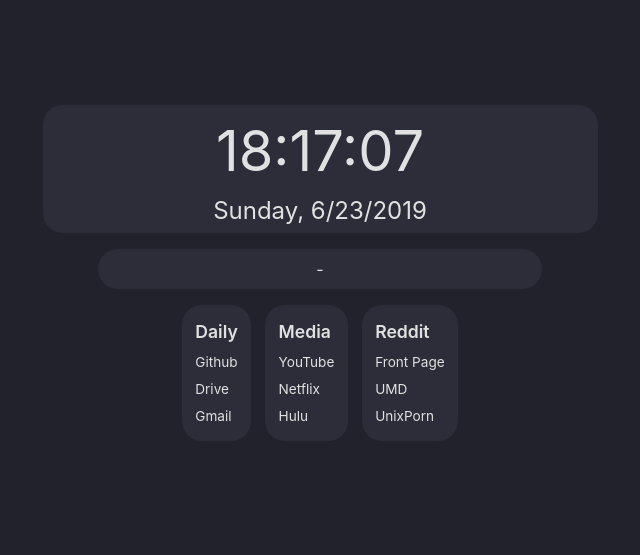
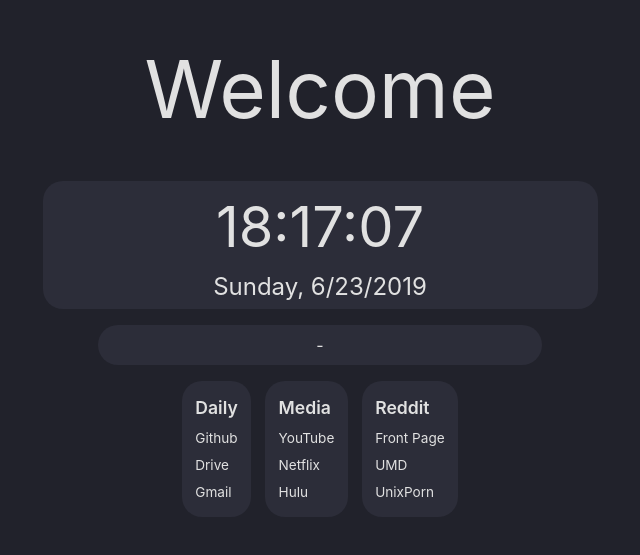
Before and after one commit to WeaverDyl/homepage, a plain HTML site: page index.html in a window 1280 px wide. Shown: the part 119-674 px from the top of the page, without its empty margins (320-960 px from the left). Drawn offline with Linux system fonts and the light colour scheme; no server answers.

Commit message:
add welcome

```diff
--- a/index.html
+++ b/index.html
@@ -10,6 +10,10 @@
 
    	<body>
 		<div class="container">
+			<div class="welcome">
+				<div id="welcome-text">Welcome</div>
+			</div>
+
 			<div class="time-date">
             	<div id="time"></div>
             	<div id="date"></div>
@@ -79,7 +83,6 @@
                 	if (xhr.readyState === 4) {
                 		if (xhr.status === 200) {
                         	let json = JSON.parse(xhr.responseText);
-                                console.log(json);
                             document.getElementById("temp").innerHTML = json.main.temp.toFixed(0) + "° F";
                                 document.getElementById("weather-description").innerHTML = capitalizeWords(json.weather[0].description);
                         } else {
--- a/styles.css
+++ b/styles.css
@@ -11,6 +11,16 @@ body {
     align-items: center;
     justify-content: center;
     flex-direction: column;
+}
+
+.welcome {
+	width: 50%;
+	text-align: center;
+	margin-bottom: 2em;
+}
+
+#welcome-text {
+	font-size: 5rem;
 }
 
 .time-date {
```
Lines whose indentation alone changed are shown as unchanged.
